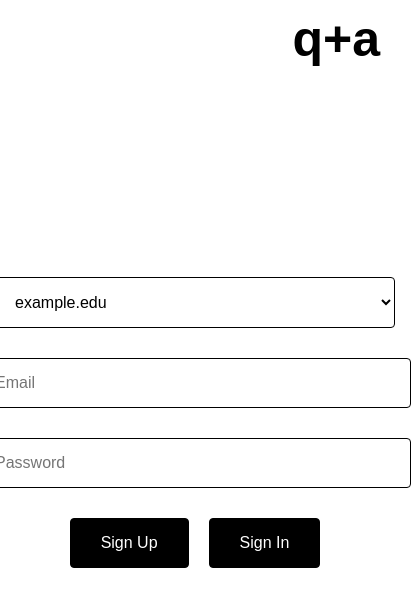
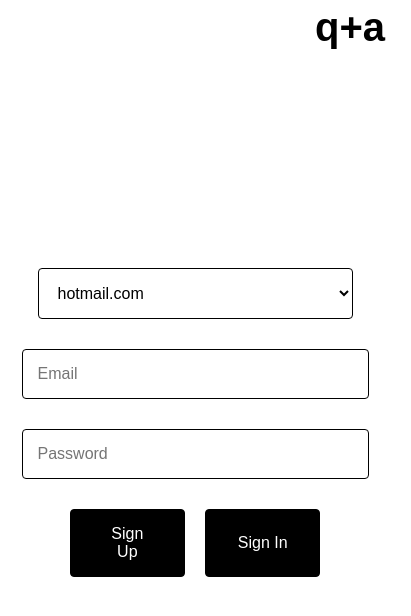
Before and after one commit to n-igbokwe/qna_launch, a React (Create React App) app: page /signup in a window 390 px wide. Shown: the top 616 px of the page, 411 px wide, since content can reach past the window. Built offline with nearby package versions, Linux system fonts and the light colour scheme.

Commit message:
launch push

```diff
--- a/src/QuestionBoard.css
+++ b/src/QuestionBoard.css
@@ -65,7 +65,7 @@
   .QuestionsList {
     flex: 1;
     overflow-y: auto;
-    margin-bottom: 60px; /* Adjusted for input at the bottom */
+    margin-bottom: 60px;
   }
 
   .Question {
--- a/src/SigninPage.css
+++ b/src/SigninPage.css
@@ -1,58 +1,4 @@
-/* body {
-    background-color: white;
-    color: black;
-    font-family: 'Arial', sans-serif;
-    margin: 0;
-    padding: 0;
-  }
 
-  .SigninPage {
-    display: flex;
-    flex-direction: column;
-    align-items: center;
-    justify-content: center;
-    height: 100vh;
-    padding: 20px;
-    box-sizing: border-box;
-  }
-
-  .logo {
-    font-size: 24px;
-    font-weight: bold;
-    position: absolute;
-    top: 10px;
-    right: 10px;
-  }
-
-  input[type="email"], input[type="password"] {
-    width: 300px;
-    padding: 10px;
-    margin: 10px 0;
-    border: 1px solid black;
-    border-radius: 4px;
-    background-color: white;
-    color: black;
-  }
-
-  button {
-    padding: 10px 20px;
-    margin: 10px 5px;
-    border: 1px solid black;
-    border-radius: 4px;
-    background-color: black;
-    color: white;
-    cursor: pointer;
-    transition: background-color 0.3s, color 0.3s;
-  }
-
-  button:hover {
-    background-color: white;
-    color: black;
-  }
-
-  .errorMessage {
-    color: red;
-  } */
   body {
     background-color: white;
     color: black;
@@ -91,7 +37,8 @@
     margin-top: 20px;
   }
 
-  input[type="email"], input[type="password"] {
+  .SigninPage input[type="email"],
+  .SigninPage input[type="password"] {
     width: 400px;
     padding: 15px;
     margin: 15px 0;
@@ -102,7 +49,7 @@
     font-size: 16px;
   }
 
-  button {
+  .SigninPage button {
     padding: 15px 30px;
     margin: 15px 10px;
     border: 1px solid black;
@@ -114,7 +61,7 @@
     transition: background-color 0.3s, color 0.3s;
   }
 
-  button:hover {
+  .SigninPage button:hover {
     background-color: white;
     color: black;
   }
@@ -128,3 +75,21 @@
     color: red;
     font-size: 16px;
   }
+
+
+  @media (max-width: 600px) {
+    .SigninPage input[type="email"],
+    .SigninPage input[type="password"] {
+      width: 90%;
+    }
+
+    .logo {
+      font-size: 40px;
+      top: 5px;
+      right: 5px;
+    }
+
+    .SigninPage button {
+      width: 90%;
+    }
+  }
--- a/src/SignupPage.css
+++ b/src/SignupPage.css
@@ -1,61 +1,7 @@
-/* body {
-    background-color: white;
-    color: black;
-    font-family: 'Arial', sans-serif;
-    margin: 0;
-    padding: 0;
-  }
-
-  .SignupPage {
-    display: flex;
-    flex-direction: column;
-    align-items: center;
-    justify-content: center;
-    height: 100vh;
-    padding: 20px;
-    box-sizing: border-box;
-  }
-
-  .logo {
-    font-size: 24px;
-    font-weight: bold;
-    position: absolute;
-    top: 10px;
-    right: 10px;
-  }
-
-  input[type="email"], input[type="password"], select {
-    width: 300px;
-    padding: 10px;
-    margin: 10px 0;
-    border: 1px solid black;
-    border-radius: 4px;
-    background-color: white;
-    color: black;
-  }
-
-  button {
-    padding: 10px 20px;
-    margin: 10px 5px;
-    border: 1px solid black;
-    border-radius: 4px;
-    background-color: black;
-    color: white;
-    cursor: pointer;
-    transition: background-color 0.3s, color 0.3s;
-  }
-
-  button:hover {
-    background-color: white;
-    color: black;
-  }
-
-  .errorMessage {
-    color: red;
-  } */
 
 
-  body {
+
+   body {
     background-color: white;
     color: black;
     font-family: 'Arial', sans-serif;
@@ -81,7 +27,9 @@
     right: 10px;
   }
 
-  input[type="email"], input[type="password"], select {
+  .SignupPage input[type="email"],
+  .SignupPage input[type="password"],
+  .SignupPage select {
     width: 400px;
     padding: 15px;
     margin: 15px 0;
@@ -92,7 +40,7 @@
     font-size: 16px;
   }
 
-  button {
+  .SignupPage button {
     padding: 15px 30px;
     margin: 15px 10px;
     border: 1px solid black;
@@ -104,12 +52,12 @@
     transition: background-color 0.3s, color 0.3s;
   }
 
-  button:hover {
+  .SignupPage button:hover {
     background-color: white;
     color: black;
   }
 
-  button-container {
+  .button-container {
     display: flex;
     justify-content: center;
   }
@@ -118,3 +66,22 @@
     color: red;
     font-size: 16px;
   }
+
+
+  @media (max-width: 600px) {
+    .SignupPage input[type="email"],
+    .SignupPage input[type="password"],
+    .SignupPage select {
+      width: 90%;
+    }
+
+    .logo {
+      font-size: 40px;
+      top: 5px;
+      right: 5px;
+    }
+
+    .SignupPage button {
+      width: 90%;
+    }
+  }
--- a/src/components/MainPage.js
+++ b/src/components/MainPage.js
@@ -2,7 +2,7 @@ import React, { useState } from 'react';
 import { useNavigate } from 'react-router-dom';
 import { db, auth } from '../firebaseConfig';
 import { collection, addDoc, serverTimestamp } from "firebase/firestore";
-import '../MainPage.css'; // Import CSS file
+import '../MainPage.css';
 
 const MainPage = () => {
   const navigate = useNavigate();
--- a/src/components/QuestionBoard.js
+++ b/src/components/QuestionBoard.js
@@ -3,7 +3,7 @@ import React, { useState, useEffect } from 'react';
 import { useParams } from 'react-router-dom';
 import { db, auth } from '../firebaseConfig';
 import { collection, addDoc, query, where, orderBy, onSnapshot, serverTimestamp, doc, updateDoc, increment, getDoc, getDocs } from "firebase/firestore";
-import '../QuestionBoard.css'; // Import CSS file
+import '../QuestionBoard.css';
 
 const QuestionBoard = () => {
   const { boardKey } = useParams();
--- a/src/components/SigninPage.js
+++ b/src/components/SigninPage.js
@@ -3,7 +3,7 @@ import React, { useState } from 'react';
 import { signInWithEmailAndPassword } from "firebase/auth";
 import { useNavigate } from 'react-router-dom';
 import { auth } from '../firebaseConfig';
-import '../SigninPage.css'; // Import CSS file
+import '../SigninPage.css';
 
 const SigninPage = () => {
   const [email, setEmail] = useState("");
--- a/src/components/SignupPage.js
+++ b/src/components/SignupPage.js
@@ -3,14 +3,12 @@ import React, { useState } from 'react';
 import { createUserWithEmailAndPassword, sendEmailVerification, signOut } from 'firebase/auth';
 import { useNavigate } from 'react-router-dom';
 import { auth } from '../firebaseConfig';
-import '../SignupPage.css'; // Import CSS file
+import '../SignupPage.css';
 
 const universities = [
-  "example.edu",
-  "another.edu",
-  "someother.edu",
   "hotmail.com",
-  "gmail.com"
+  "gmail.com",
+  "outlook.com"
 ];
 
 const SignupPage = () => {
```
Also changed, not shown: src/MainPage.css (+0 -53 lines).
